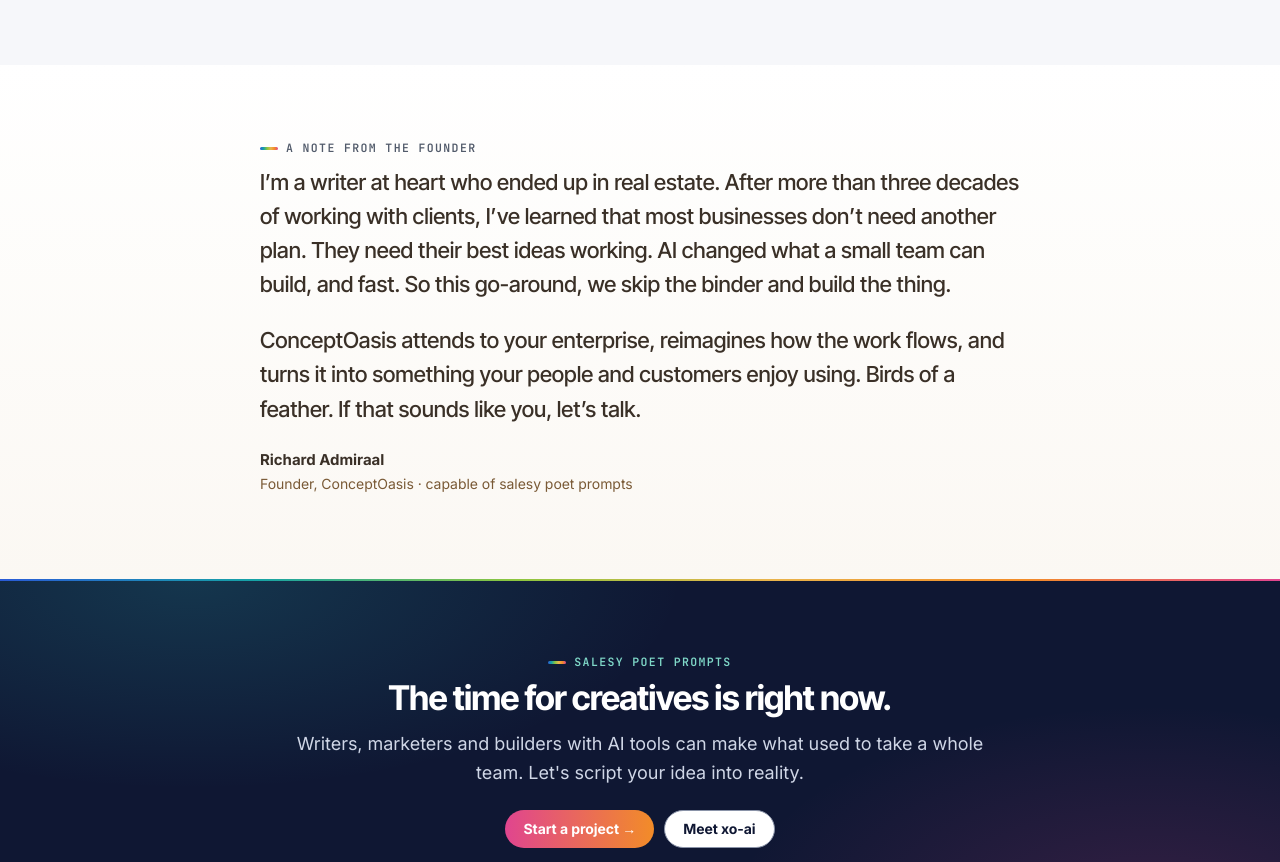
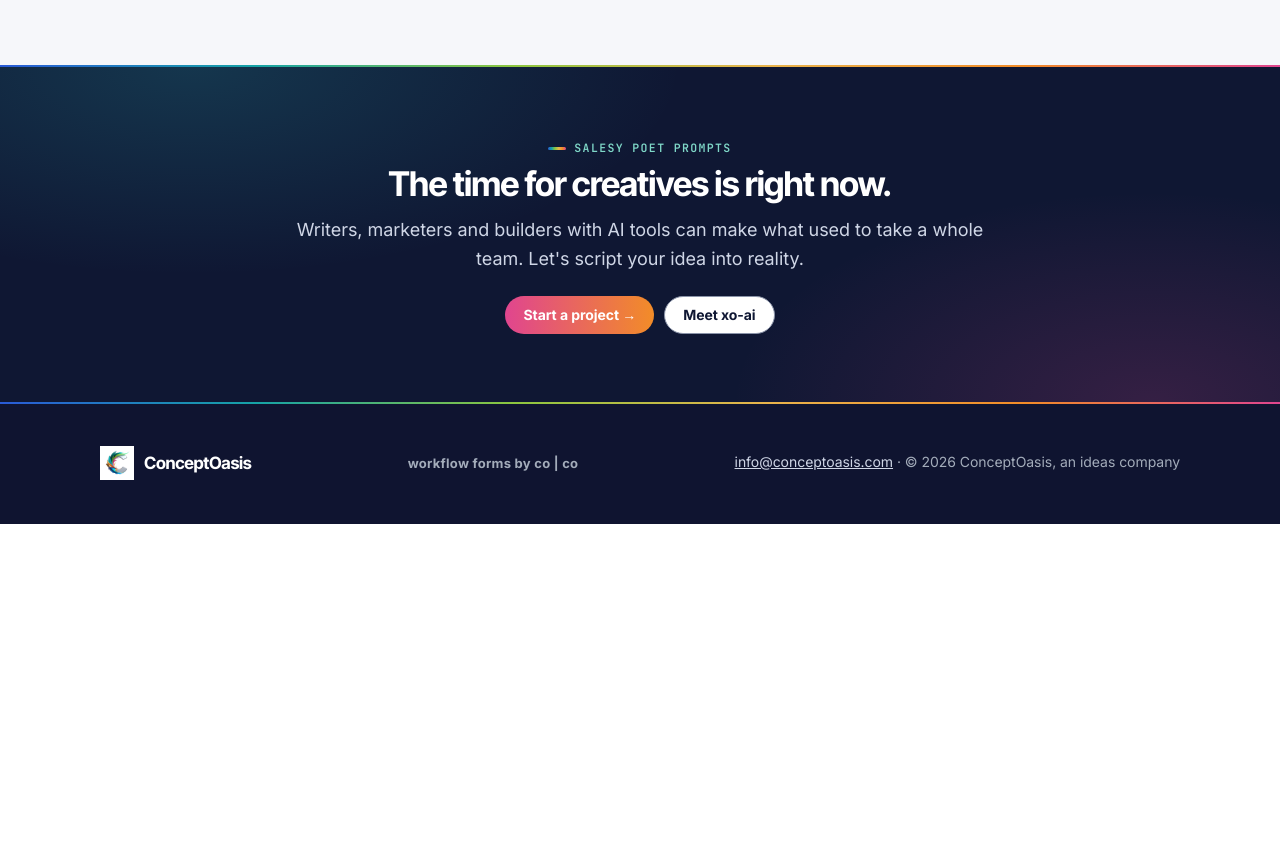
Before and after one commit to richardadmiraal/conceptoasis, a plain HTML site: page index.html in a window 1280 px wide. Shown: the part 7308-8170 px from the top of the page. After the commit the page ends 7832 px from the top, so only its background shows below. Drawn offline with Linux system fonts and the light colour scheme.

Commit message:
Homepage: take out the note from the founder
Co-Authored-By: Claude Opus 5.5 <noreply@anthropic.com>
Claude-Session: https://claude.ai/code/session_01JwzZ7sFQRj7RZ9WMhsTqcH

```diff
--- a/index.html
+++ b/index.html
@@ -235,15 +235,6 @@
   </div>
 </div></section>
 
-<section class="s founder" id="founder"><div class="wrap">
-  <div class="fn">
-    <span class="kick">A note from the founder</span>
-    <p class="fq">I&rsquo;m a writer at heart who ended up in real estate. After more than three decades of working with clients, I&rsquo;ve learned that most businesses don&rsquo;t need another plan. They need their best ideas working. AI changed what a small team can build, and fast. So this go-around, we skip the binder and build the thing.</p>
-    <p class="fq">ConceptOasis attends to your enterprise, reimagines how the work flows, and turns it into something your people and customers enjoy using. Birds of a feather. If that sounds like you, let&rsquo;s talk.</p>
-    <p class="fs"><b>Richard Admiraal</b><br><span>Founder, ConceptOasis &middot; capable of salesy poet prompts</span></p>
-  </div>
-</div></section>
-
 <section class="s dark"><div class="wrap" style="text-align:center">
   <span class="kick" style="color:#7fd8c8">Salesy poet prompts</span>
   <h2>The time for creatives is right now.</h2>
```
